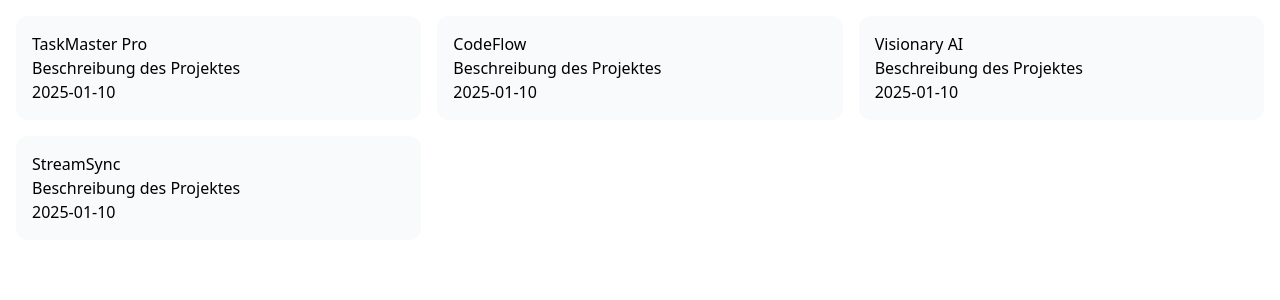
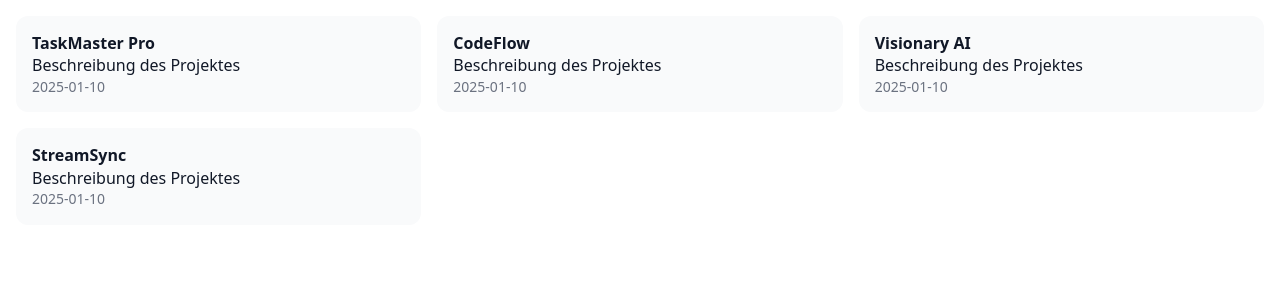
Before and after one commit to Adrian-Hansen-dev/portfolio, a React (Vite) app in the folder frontend/: page / in a window 1280 px wide. Shown: the top 300 px of the page. Built offline with nearby package versions, Linux system fonts and the light colour scheme.

Commit message:
font design

```diff
--- a/frontend/src/index.css
+++ b/frontend/src/index.css
@@ -1,3 +1,22 @@
 @tailwind base;
 @tailwind components;
 @tailwind utilities;
+
+@layer components {
+    .h1 {
+        @apply font-bold text-[1.125rem] leading-[1.4em] font-sans text-gray-900
+    }
+
+    .h2 {
+        @apply font-bold text-[1rem] leading-[1.4em] font-sans text-gray-900
+    }
+
+    .p {
+        @apply text-[1rem] leading-[1.4em] font-sans text-gray-900
+    }
+
+    .p2 {
+        @apply text-[0.875rem] leading-[1.4em] font-sans text-gray-500
+    }
+
+}
```
